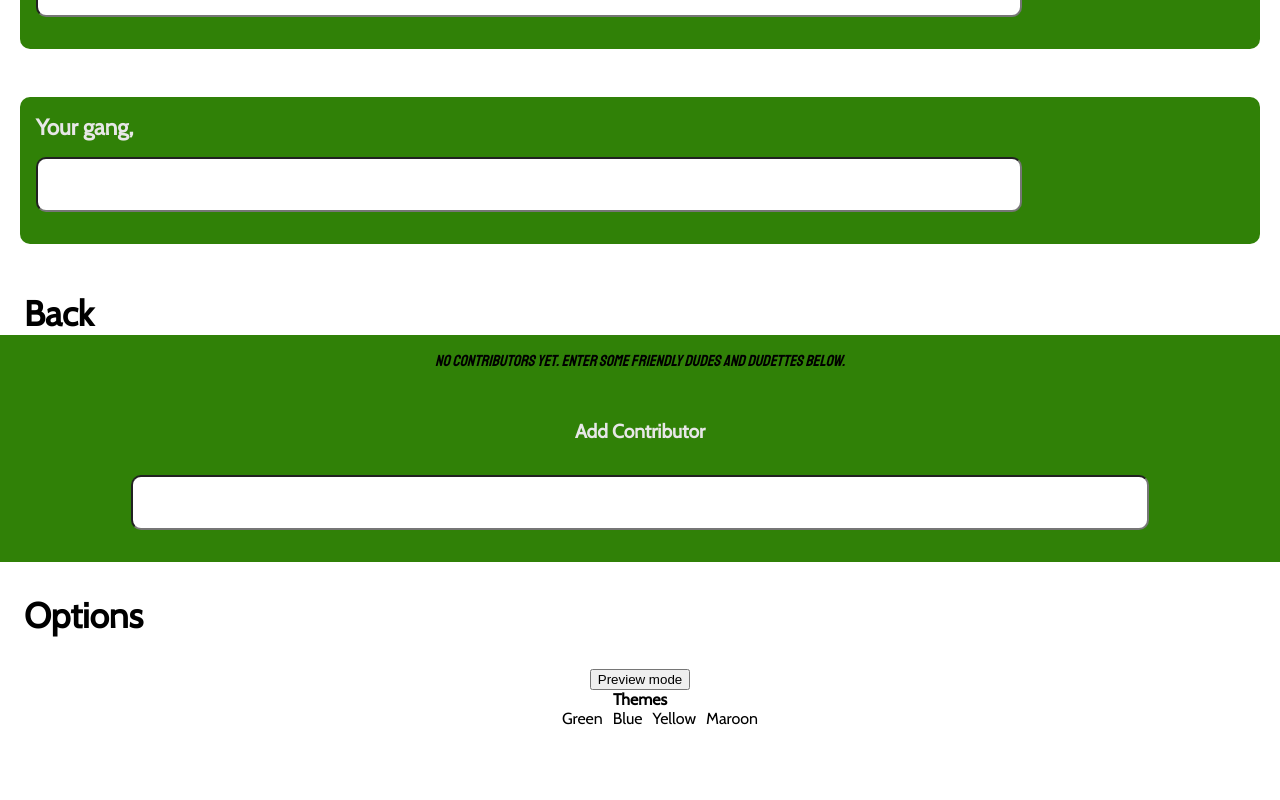
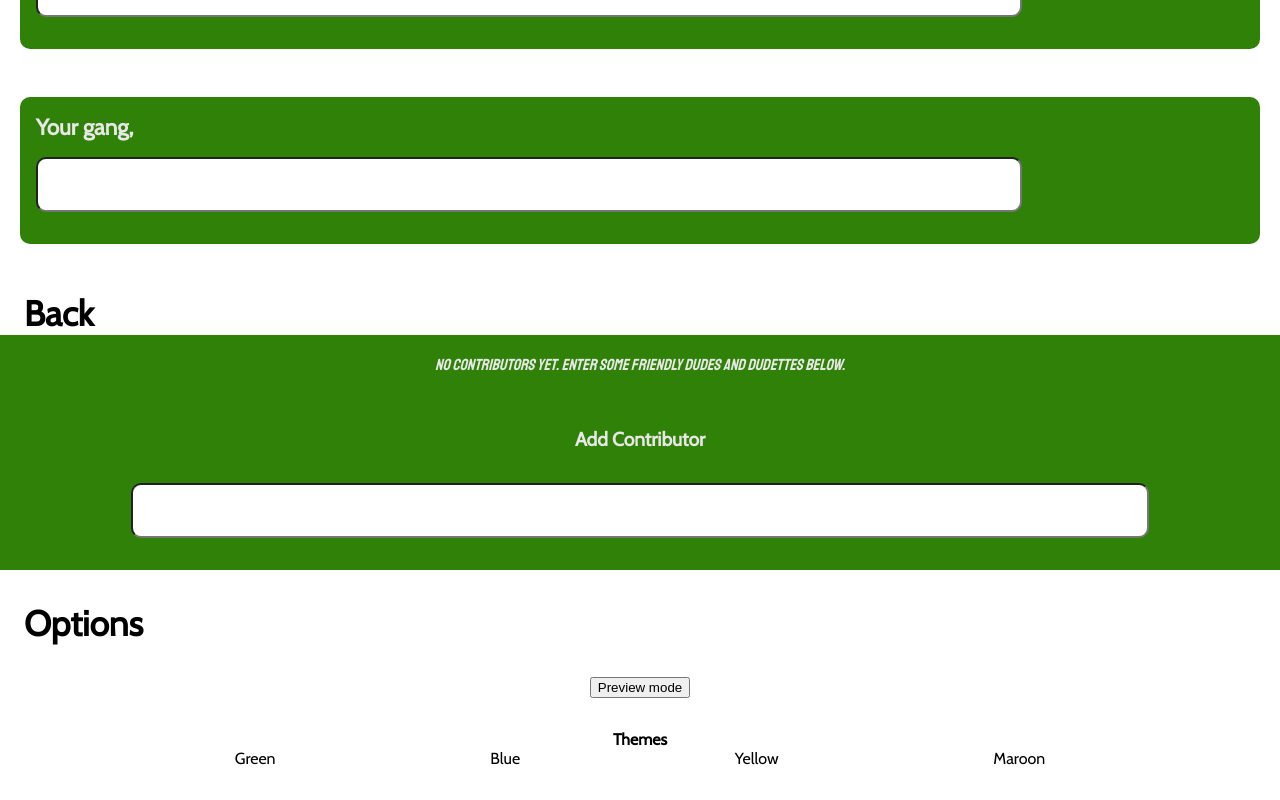
Before and after one commit to darrensapalo/theambag, a Vue app: page /add in a window 1280 px wide. Shown: the part 639-1439 px from the top of the page. Before the commit the page ends 1367 px from the top, so only its background shows below. Built offline with nearby package versions, Linux system fonts and the light colour scheme.

Commit message:
Some minor ux improvements.

```diff
--- a/src/App.vue
+++ b/src/App.vue
@@ -89,11 +89,16 @@ strong {
   margin: 20px;
 }
 
+#theme-selector {
+  margin: 2rem 0;
+}
+
 ul {
   list-style-type: none;
   display: flex;
   flex-direction: row;
-  margin: 0 40%;
+  margin: 0 20px;
+  padding: 0;
   justify-content: space-evenly;
 }
 li {
--- a/src/components/AddCause.vue
+++ b/src/components/AddCause.vue
@@ -57,7 +57,7 @@
         </div>
       </template>
       <template v-else>
-        <p class="text-tertiary"><em>No contributors yet. Enter some friendly dudes and dudettes below.</em></p>
+        <p class="text-tertiary" style="color: var(--color-light); margin: 20px;"><em>No contributors yet. Enter some friendly dudes and dudettes below.</em></p>
       </template>
 
 
--- a/src/components/ViewCause.vue
+++ b/src/components/ViewCause.vue
@@ -28,6 +28,7 @@
         {{ contributor.name }}
       </span>
     </div>
+
     <!-- <div id="actions">
       <div id="button-container" @click="joinContributors()">
       +
@@ -35,6 +36,9 @@
     </div> -->
   </div>
   </template>
+  <div style="margin-top: 20px;" @click="state = (state === 'front') ? 'back' : 'front'">
+    <em>Tap</em>
+  </div>
 </template>
 
 <script lang="ts">
```
